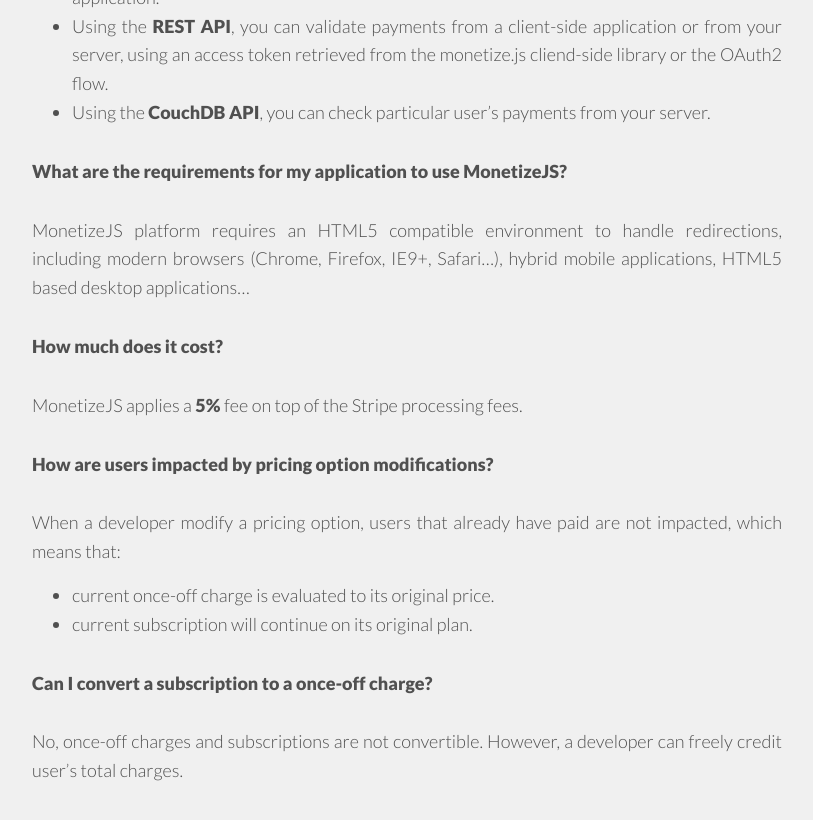
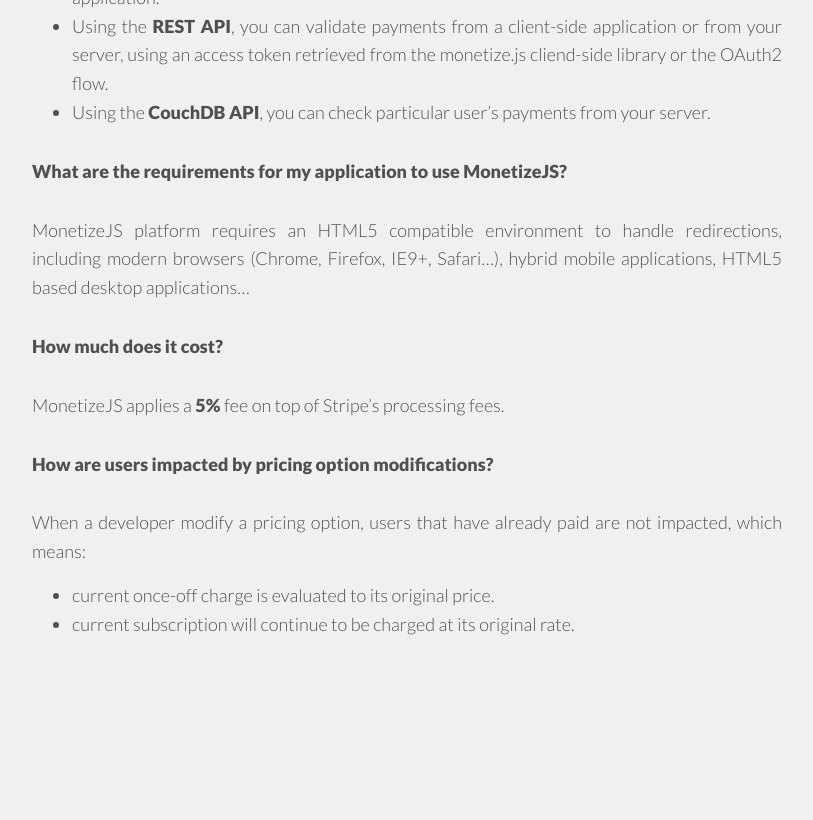
Before and after one commit to monetizejs/monetizejs.github.io, a Jekyll site: the page built from faq/index.html, in a window 1280 px wide and 900 px high, scrolled down 717 px. Shown: the top 820 px of the window, without its empty margins (248-1061 px from the left). Built offline with Jekyll 4.4.1, drawn with Linux system fonts in a browser that asks for light colours; nearby versions of some CDN libraries; after the commit the page ends 1468 px from its top, so only the background shows below that.

Commit message:
Published with https://stackedit.io/

```diff
--- a/faq/index.html
+++ b/faq/index.html
@@ -36,17 +36,13 @@
 
 <p><strong>How much does it cost?</strong></p>
 
-<p>MonetizeJS applies a <strong>5%</strong> fee on top of the Stripe processing fees.</p>
+<p>MonetizeJS applies a <strong>5%</strong> fee on top of Stripe’s processing fees.</p>
 
 <p><strong>How are users impacted by pricing option modifications?</strong></p>
 
-<p>When a developer modify a pricing option, users that already have paid are not impacted, which means that:</p>
+<p>When a developer modify a pricing option, users that have already paid are not impacted, which means:</p>
 
 <ul>
 <li>current once-off charge is evaluated to its original price.</li>
-<li>current subscription will continue on its original plan.</li>
+<li>current subscription will continue to be charged at its original rate.</li>
 </ul>
-
-<p><strong>Can I convert a subscription to a once-off charge?</strong></p>
-
-<p>No, once-off charges and subscriptions are not convertible. However, a developer can freely credit user’s total charges.</p>
```
